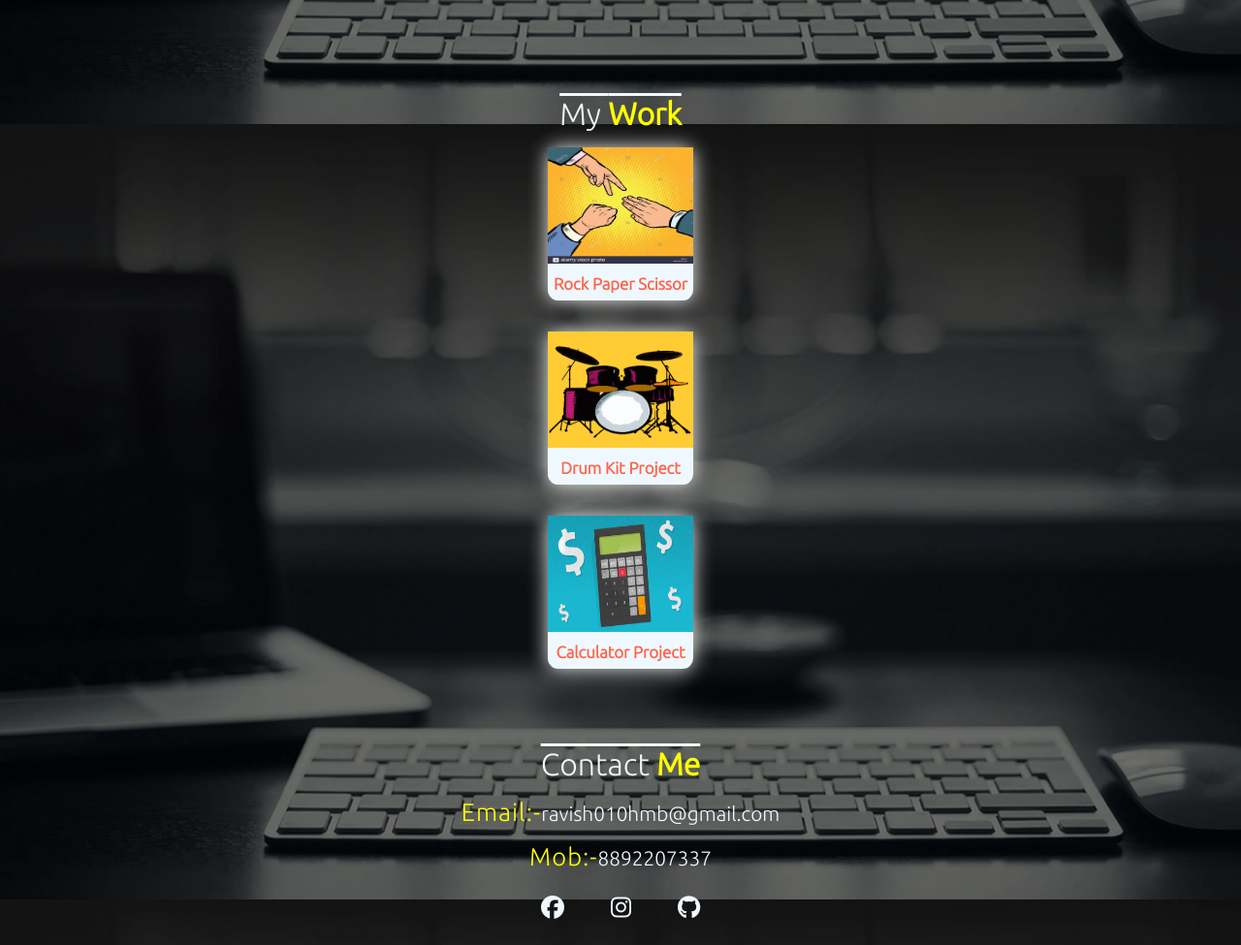
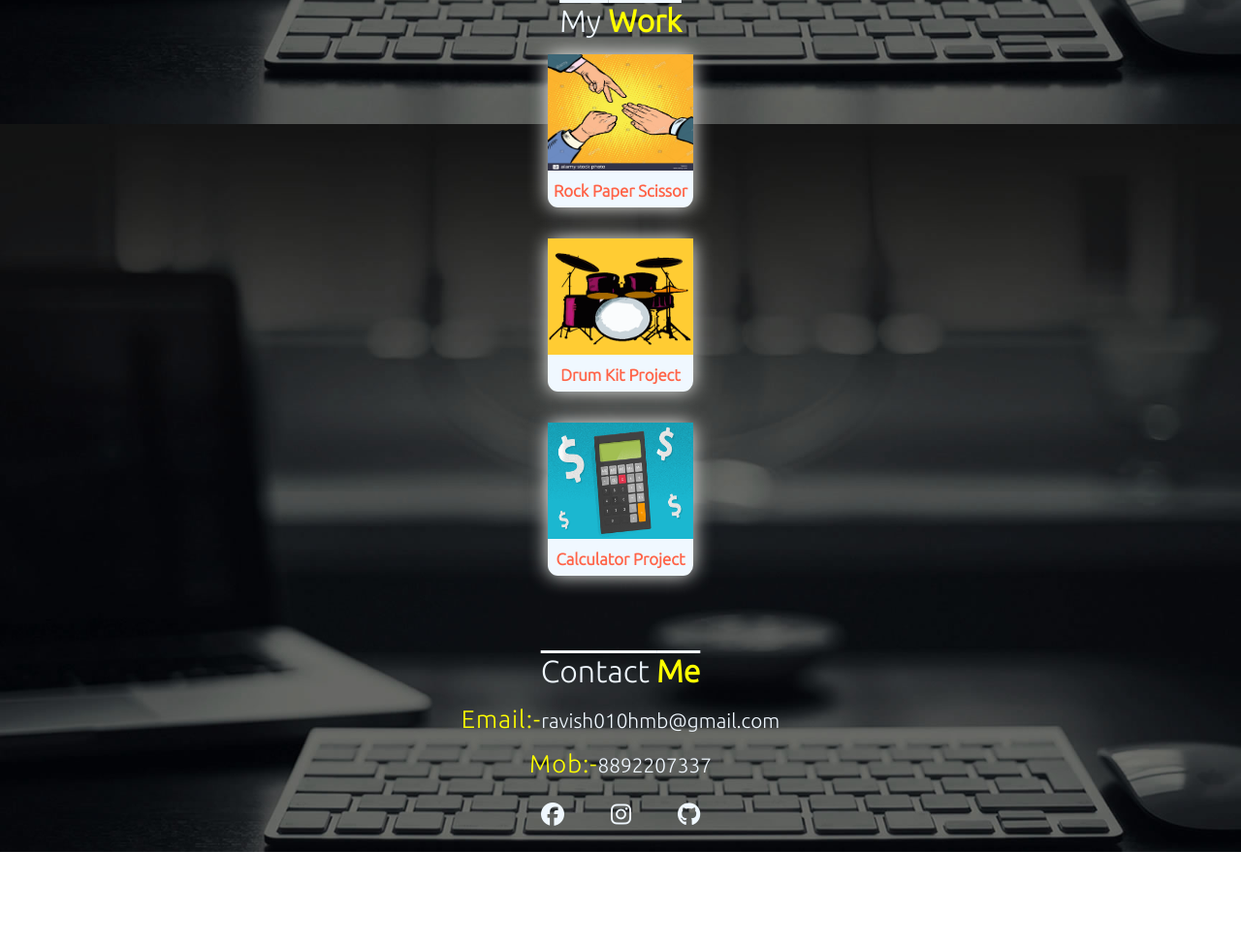
Before and after one commit to ravishhmb/ravish, a plain HTML site: page index.html in a window 1280 px wide. Shown: the part 1472-2447 px from the top of the page at 97% size. After the commit the page ends 2351 px from the top, so only its background shows below. Drawn offline with Linux system fonts and the light colour scheme.

Commit message:
Update style.css

```diff
--- a/style.css
+++ b/style.css
@@ -65,8 +65,6 @@ body{
   display: flex;
   flex-direction: column-reverse;
   width: 100%;
-  position: relative;
-  top:6rem;
 
 }
 .home-conatiner-1{
@@ -144,7 +142,7 @@ body{
 
 .about-container{
   position: relative;
-  top: 12rem;
+  top: 6rem;
   width: 100%;
   height: auto;
 }
@@ -179,7 +177,7 @@ body{
 .mywork-container{
   width: 100%;
   position: relative;
-  top: 12rem;
+  top: 6rem;
 }
 .projects{
   display: flex;
@@ -218,7 +216,7 @@ font-size: 0.7rem;
 
 .contact-container{
   position: relative;
-  top: 16rem;
+  top: 10rem;
 }
 .icons{
   position: relative;
```
